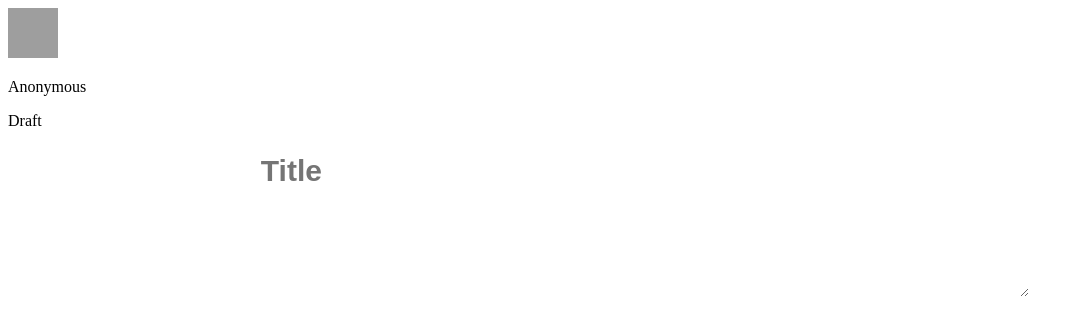
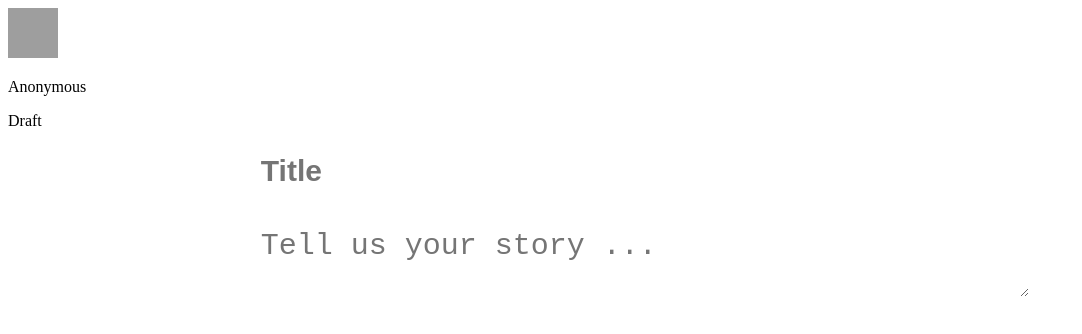
Before and after one commit to chingu-voyage4/Bears-Team-5, a React app: page / in a window 1280 px wide. Shown: the top 334 px of the page, without its empty margins (0-1082 px from the left). Built offline with nearby package versions, Linux system fonts and the light colour scheme; grey boxes are pictures that could not be loaded.

Commit message:
Add placeholder property to textarea tag in CreateArticle

```diff
--- a/src/components/CreateArticle.jsx
+++ b/src/components/CreateArticle.jsx
@@ -33,6 +33,7 @@ class CreateArticle extends Component {
           <br />
           <textarea
             name="body"
+            placeholder="Tell us your story ..."
             style={{
               border: 'none',
               display: 'block',
```
